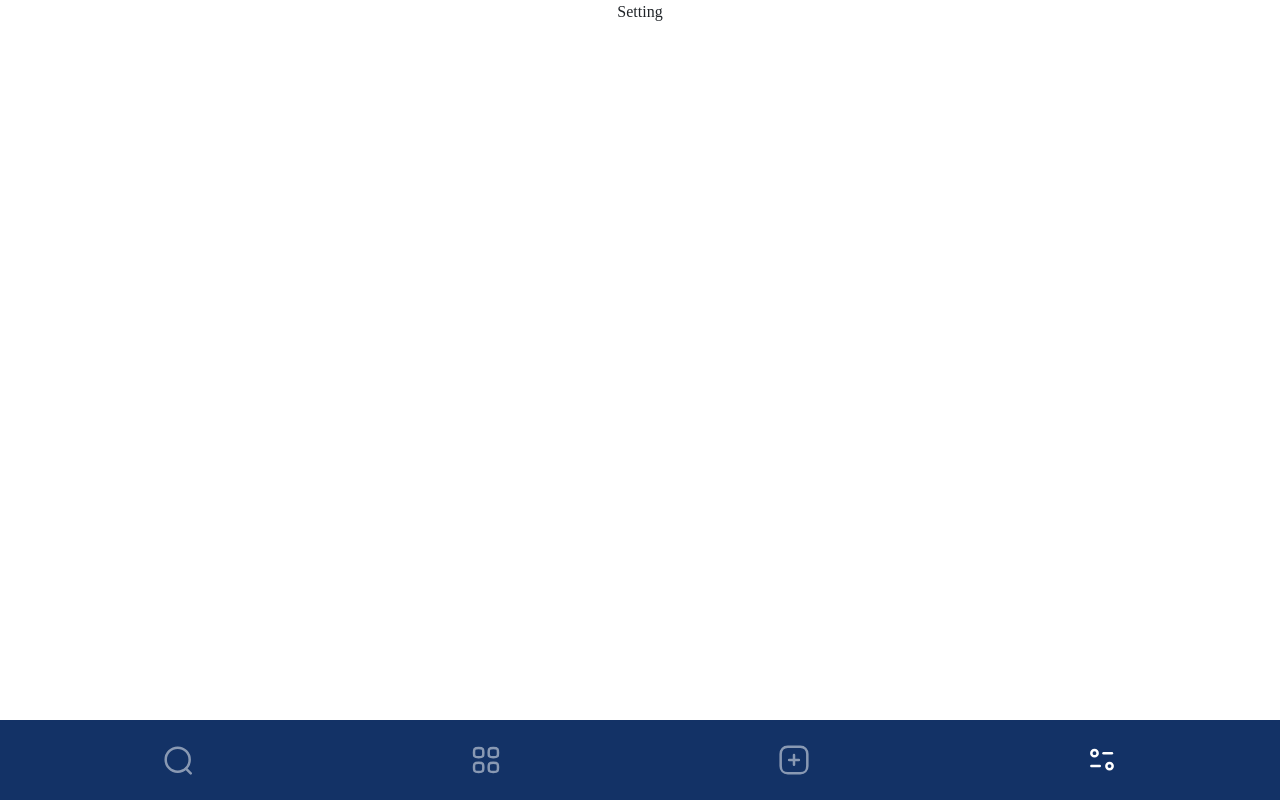
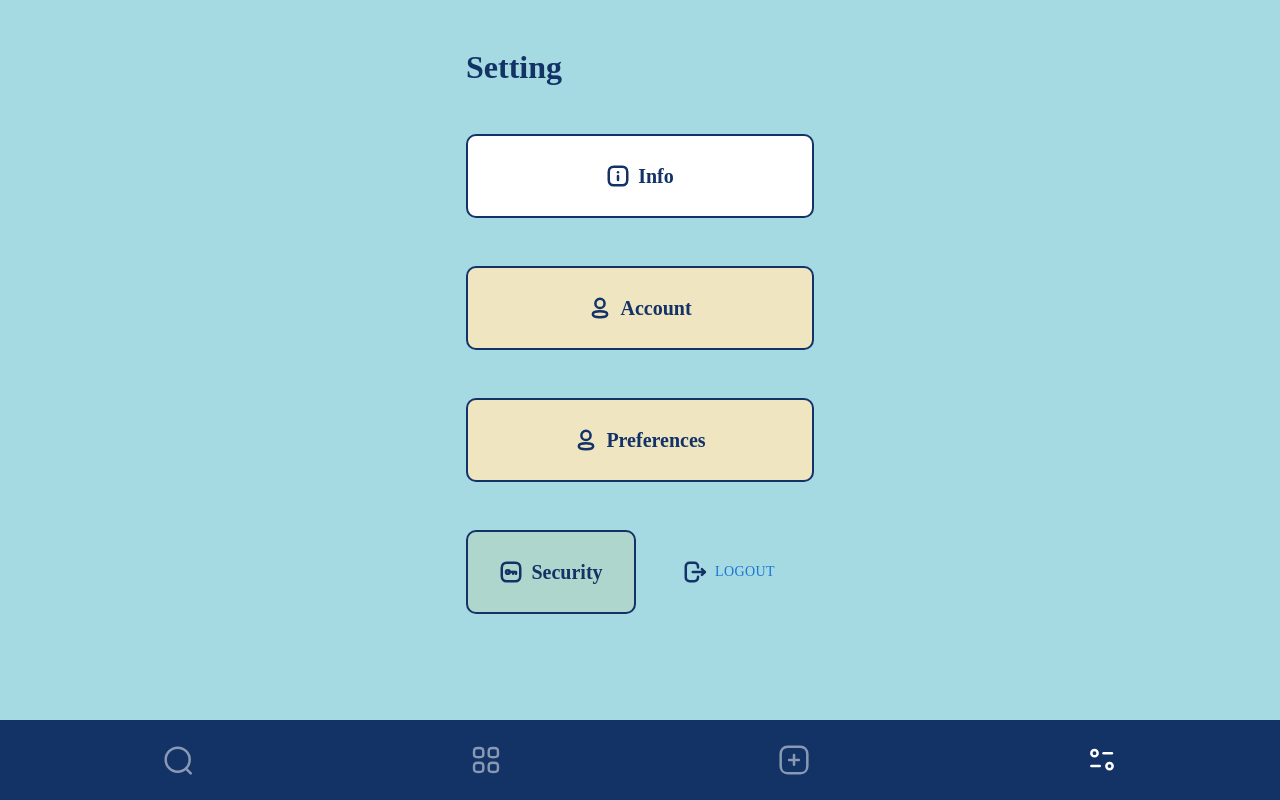
Before and after one commit to flipitflashcard/frontend, a Next.js app: page /setting in a window 1280 px wide. Built offline with nearby package versions, Linux system fonts and the light colour scheme.

Commit message:
the setting page is developed

```diff
--- /dev/null
+++ b/components/SettingStructure.tsx
@@ -0,0 +1,74 @@
+import React, { Fragment } from "react";
+import { deleteCookie } from "cookies-next";
+import { useRouter } from "next/router";
+import Link from "next/link";
+
+// import MUI
+import { Grid, Button } from "@mui/material";
+
+const SettingStructure = () => {
+
+    const route = useRouter();
+
+    const handleLogOut = () => {
+        deleteCookie('token');
+        route.push('/');
+    }
+
+    return (
+        <Fragment>
+
+            <Link href='#' className="info-style d-felx mt-5 flex-row align-items-center justify-content-center">
+                <svg width="24" height="24" viewBox="0 0 24 24" fill="none" xmlns="http://www.w3.org/2000/svg">
+                    <path fill-rule="evenodd" clip-rule="evenodd" d="M16.3341 2.75011H7.66512C4.64412 2.75011 2.75012 4.88911 2.75012 7.91611V16.0841C2.75012 19.1111 4.63512 21.2501 7.66512 21.2501H16.3331C19.3641 21.2501 21.2501 19.1111 21.2501 16.0841V7.91611C21.2501 4.88911 19.3641 2.75011 16.3341 2.75011Z" stroke="#133266" stroke-width="2.5" stroke-linecap="round" stroke-linejoin="round" />
+                    <path d="M11.9948 16.0001V12.0001" stroke="#133266" stroke-width="2.5" stroke-linecap="round" stroke-linejoin="round" />
+                    <path d="M11.9899 8.2043H11.9999" stroke="#133266" stroke-width="2.5" stroke-linecap="round" stroke-linejoin="round" />
+                </svg>
+                <span className="ms-2">Info</span>
+            </Link>
+            <Link href='#' className="account-style mt-5 d-felx flex-row align-items-center justify-content-center">
+                <svg width="24" height="24" viewBox="0 0 24 24" fill="none" xmlns="http://www.w3.org/2000/svg">
+                    <path fill-rule="evenodd" clip-rule="evenodd" d="M11.9847 15.3462C8.11713 15.3462 4.81427 15.931 4.81427 18.2729C4.81427 20.6148 8.09617 21.2205 11.9847 21.2205C15.8524 21.2205 19.1543 20.6348 19.1543 18.2938C19.1543 15.9529 15.8733 15.3462 11.9847 15.3462Z" stroke="#133266" stroke-width="2.5" stroke-linecap="round" stroke-linejoin="round" />
+                    <path fill-rule="evenodd" clip-rule="evenodd" d="M11.9848 12.0059C14.5229 12.0059 16.58 9.94782 16.58 7.40972C16.58 4.87163 14.5229 2.81448 11.9848 2.81448C9.44667 2.81448 7.38858 4.87163 7.38858 7.40972C7.38001 9.93925 9.42382 11.9973 11.9524 12.0059H11.9848Z" stroke="#133266" stroke-width="2.5" stroke-linecap="round" stroke-linejoin="round" />
+                </svg>
+
+                <span className="ms-2">Account</span>
+            </Link>
+            <Link href='#' className="account-style mt-5 d-felx flex-row align-items-center justify-content-center">
+                <svg width="24" height="24" viewBox="0 0 24 24" fill="none" xmlns="http://www.w3.org/2000/svg">
+                    <path fill-rule="evenodd" clip-rule="evenodd" d="M11.9847 15.3462C8.11713 15.3462 4.81427 15.931 4.81427 18.2729C4.81427 20.6148 8.09617 21.2205 11.9847 21.2205C15.8524 21.2205 19.1543 20.6348 19.1543 18.2938C19.1543 15.9529 15.8733 15.3462 11.9847 15.3462Z" stroke="#133266" stroke-width="2.5" stroke-linecap="round" stroke-linejoin="round" />
+                    <path fill-rule="evenodd" clip-rule="evenodd" d="M11.9848 12.0059C14.5229 12.0059 16.58 9.94782 16.58 7.40972C16.58 4.87163 14.5229 2.81448 11.9848 2.81448C9.44667 2.81448 7.38858 4.87163 7.38858 7.40972C7.38001 9.93925 9.42382 11.9973 11.9524 12.0059H11.9848Z" stroke="#133266" stroke-width="2.5" stroke-linecap="round" stroke-linejoin="round" />
+                </svg>
+
+                <span className="ms-2">Preferences</span>
+            </Link>
+
+            <Grid container spacing={1} display='flex' alignItems='center' justifyContent='space-between' flexDirection='row'>
+                <Grid item xs={6}>
+                    <Link href='#' className="security-style mt-5 d-felx flex-row align-items-center justify-content-center">
+                        <svg width="24" height="24" viewBox="0 0 24 24" fill="none" xmlns="http://www.w3.org/2000/svg">
+                            <path fill-rule="evenodd" clip-rule="evenodd" d="M16.3341 2.7501H7.66509C4.64409 2.7501 2.75009 4.8891 2.75009 7.9161V16.0841C2.75009 19.1111 4.63509 21.2501 7.66509 21.2501H16.3331C19.3641 21.2501 21.2501 19.1111 21.2501 16.0841V7.9161C21.2501 4.8891 19.3641 2.7501 16.3341 2.7501Z" stroke="#133266" stroke-width="2.5" stroke-linecap="round" stroke-linejoin="round" />
+                            <path fill-rule="evenodd" clip-rule="evenodd" d="M10.6891 12.0001C10.6891 13.0231 9.86008 13.8521 8.83708 13.8521C7.81408 13.8521 6.98508 13.0231 6.98508 12.0001C6.98508 10.9771 7.81408 10.1481 8.83708 10.1481H8.84008C9.86108 10.1491 10.6891 10.9781 10.6891 12.0001Z" stroke="#133266" stroke-width="2.5" stroke-linecap="round" stroke-linejoin="round" />
+                            <path d="M10.692 12.0001H17.01V13.8521" stroke="#133266" stroke-width="2.5" stroke-linecap="round" stroke-linejoin="round" />
+                            <path d="M14.1818 13.8522V12.0002" stroke="#133266" stroke-width="2.5" stroke-linecap="round" stroke-linejoin="round" />
+                        </svg>
+                        <span className="ms-2">Security</span>
+                    </Link>
+                </Grid>
+                <Grid item xs={6}>
+                    <Button onClick={handleLogOut} className="logout-style mt-5 d-felx flex-row align-items-center justify-content-center">
+                        <svg width="24" height="24" viewBox="0 0 24 24" fill="none" xmlns="http://www.w3.org/2000/svg">
+                            <path d="M15.016 7.3895V6.4565C15.016 4.4215 13.366 2.7715 11.331 2.7715H6.45597C4.42197 2.7715 2.77197 4.4215 2.77197 6.4565V17.5865C2.77197 19.6215 4.42197 21.2715 6.45597 21.2715H11.341C13.37 21.2715 15.016 19.6265 15.016 17.5975V16.6545" stroke="#133266" stroke-width="2.5" stroke-linecap="round" stroke-linejoin="round" />
+                            <path d="M21.8095 12.0214H9.76849" stroke="#133266" stroke-width="2.5" stroke-linecap="round" stroke-linejoin="round" />
+                            <path d="M18.8812 9.1063L21.8092 12.0213L18.8812 14.9373" stroke="#133266" stroke-width="2.5" stroke-linecap="round" stroke-linejoin="round" />
+                        </svg>
+                        <span className="ms-2">LogOut</span>
+                    </Button>
+                </Grid>
+            </Grid>
+
+        </Fragment>
+    )
+}
+
+export default SettingStructure;
--- a/pages/home.tsx
+++ b/pages/home.tsx
@@ -1,4 +1,4 @@
-import React, { useState } from 'react';
+import React from 'react';
 
 // import MUI Components
 import { Container } from '@mui/material';
--- a/pages/search.tsx
+++ b/pages/search.tsx
@@ -5,7 +5,7 @@ import { Container } from '@mui/material';
 
 // import main layer
 import Layout from '@/components/Layout';
-import CardSearchPage from '@/components/LoginProcess/CardSearchPage';
+import CardSearchPage from '@/components/CardSearchPage';
 
 const Search = () => {
     return (
--- a/pages/setting.tsx
+++ b/pages/setting.tsx
@@ -1,11 +1,24 @@
 import React from 'react';
 
-// import main layer
+// import MUI Components
+import { Container } from '@mui/material';
+
+// import main layer and other components
 import Layout from '@/components/Layout';
+import SettingStructure from '@/components/SettingStructure';
 
 const Setting = () => {
     return (
-        <Layout title='Setting'>Setting</Layout>
+        <Layout title='Setting'>
+            <main className='bg-setting'>
+                <Container maxWidth='xs' className='p-5'>
+                    <h2 className='fw-bold' style={{ color: '#133266' }}>
+                        Setting
+                    </h2>
+                    <SettingStructure />
+                </Container>
+            </main>
+        </Layout>
     )
 }
 
--- a/styles/globals.css
+++ b/styles/globals.css
@@ -80,6 +80,12 @@
     width: 100%;
 }
 
+.bg-setting {
+    background-color: #A5DAE3;
+    width: 100%;
+    height: 100%;
+}
+
 .scrollable-div::-webkit-scrollbar {
     display: none;
 }
@@ -123,6 +129,65 @@
     border-radius: 100px;
 }
 
+.info-style {
+    display: flex;
+    background-color: white;
+    border-radius: 10px;
+    border: 2px solid #133266;
+    width: 100%;
+    text-decoration: none;
+    justify-content: center;
+    color: #133266;
+    font-size: 15pt;
+    padding: 25px;
+    font-weight: bolder;
+}
+
+.account-style,
+.Preferences-style {
+    display: flex;
+    background-color: #EFE5C1;
+    border-radius: 10px;
+    border: 2px solid #133266;
+    width: 100%;
+    text-decoration: none;
+    justify-content: center;
+    color: #133266;
+    font-size: 15pt;
+    padding: 25px;
+    font-weight: bolder;
+}
+
+.security-style {
+    display: flex;
+    background-color: #AED6CC;
+    border: 2px solid #133266;
+    border-radius: 10px;
+    width: 100%;
+    text-decoration: none;
+    justify-content: center;
+    color: #133266;
+    font-size: 15pt;
+    padding: 25px;
+    font-weight: bolder;
+}
+
+.logout-style {
+    display: flex;
+    background-color: #EFC1C4;
+    border: 2px solid #133266;
+    border-radius: 10px;
+    width: 100%;
+    text-decoration: none;
+    justify-content: center;
+    color: #133266;
+    font-size: 15pt;
+    padding: 25px;
+    font-weight: bolder;
+    text-transform: none;
+    height: 84px;
+}
+
 @keyframes fadeIn {
     from {
         opacity: 0;
```
Also changed, not shown: components/CardSearchPage.tsx (renamed from components/LoginProcess/CardSearchPage.tsx).
